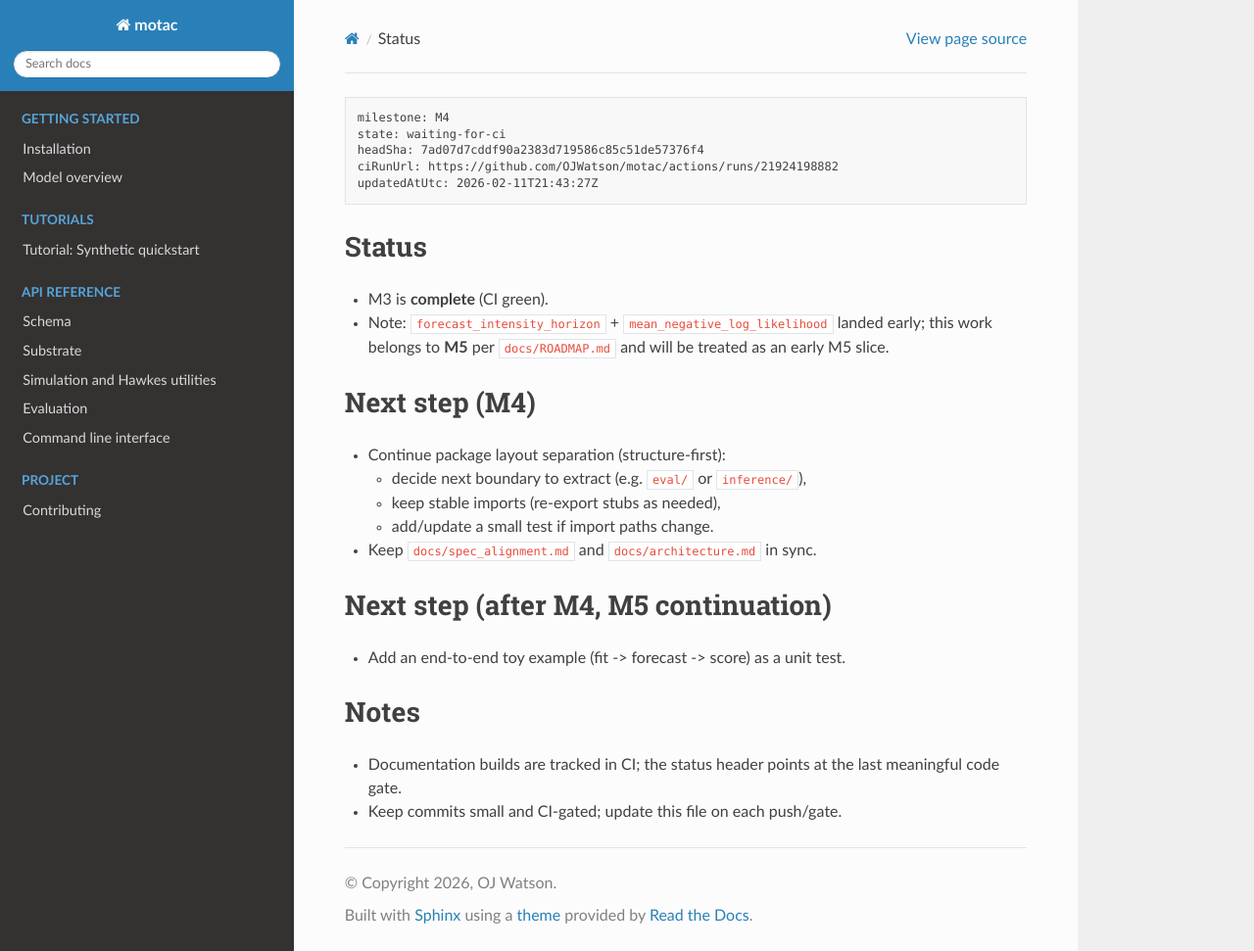
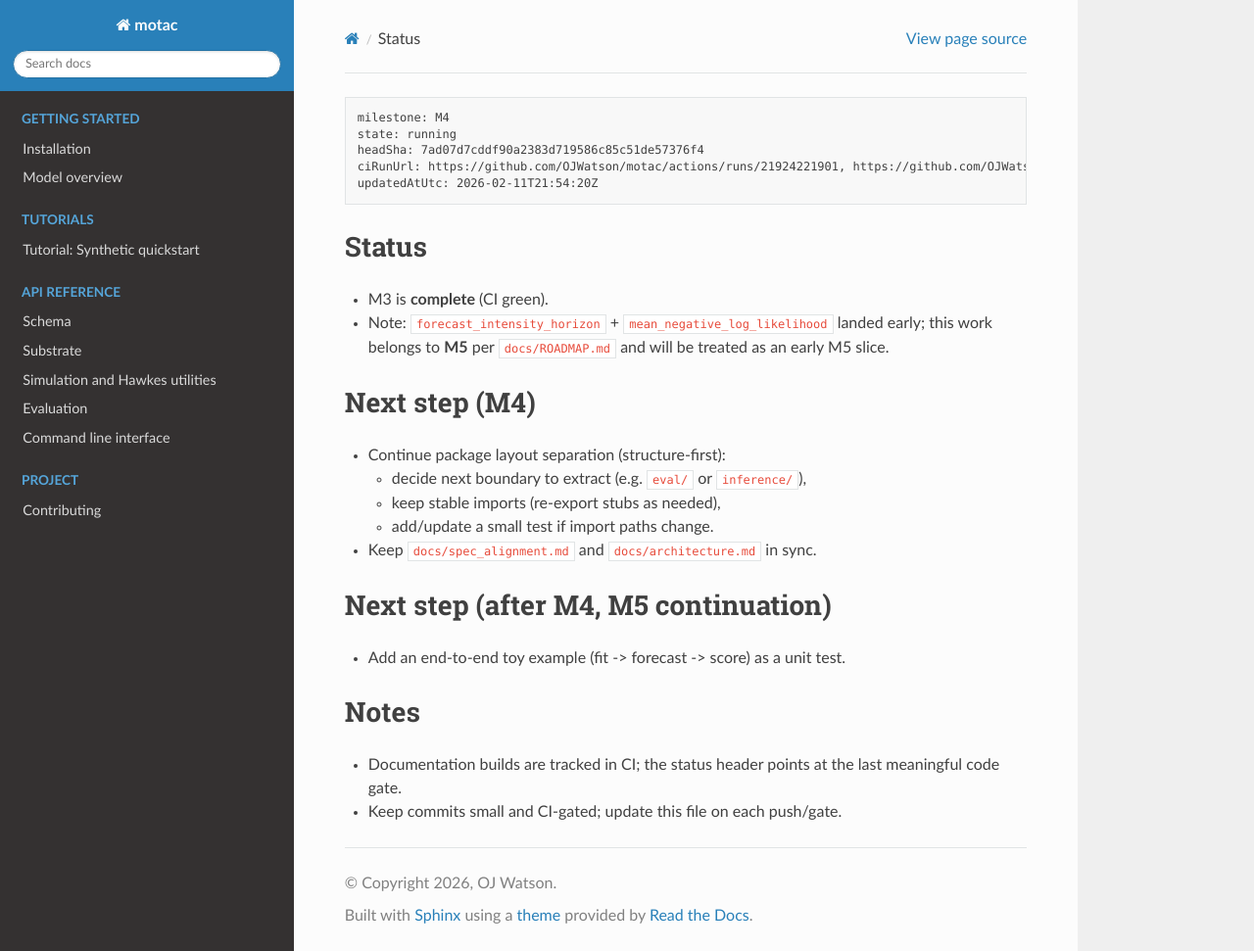
Before and after one commit to OJWatson/motac, a Sphinx documentation site: the page built from docs/STATUS.md, in a window 1280 px wide and 971 px high. Shown: the whole window at 98% size. Built offline with Sphinx 7.4.7 and the Read the Docs theme 3.1.0, drawn with Linux system fonts in a browser that asks for light colours.

Commit message:
Docs: mark M4 status running after green CI

````diff
--- a/docs/STATUS.md
+++ b/docs/STATUS.md
@@ -1,9 +1,9 @@
 ```pm-status
 milestone: M4
-state: waiting-for-ci
+state: running
 headSha: 7ad07d7cddf90a2383d719586c85c51de57376f4
-ciRunUrl: https://github.com/OJWatson/motac/actions/runs/21924198882
-updatedAtUtc: 2026-02-11T21:43:27Z
+ciRunUrl: https://github.com/OJWatson/motac/actions/runs/21924221901, https://github.com/OJWatson/motac/actions/runs/21924221903
+updatedAtUtc: 2026-02-11T21:54:20Z
 ```
 
 ## Status
````
